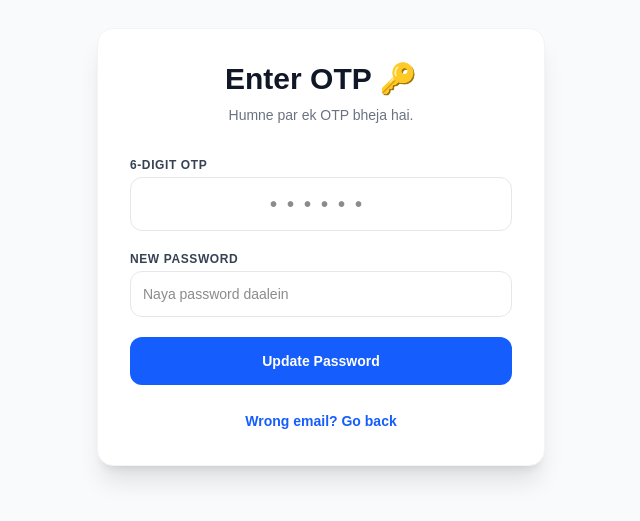
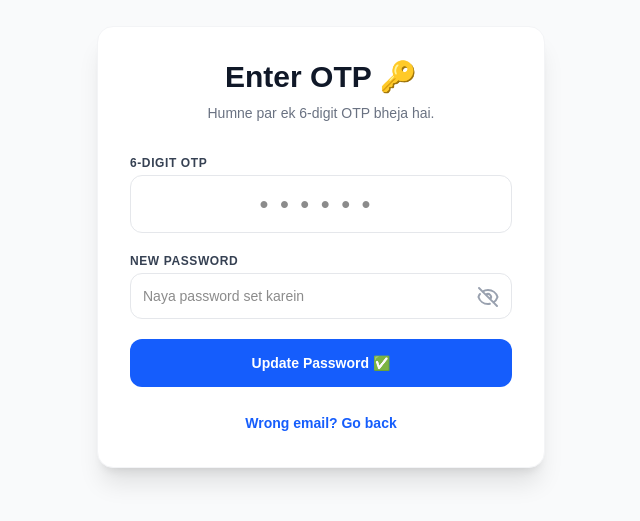
Before and after one commit to makeerp2026-gif/MAKE-ERP, a Next.js app: page /verify-reset-otp in a window 1280 px wide. Shown: the part 153-674 px from the top of the page, without its empty margins (319-959 px from the left). Built offline with nearby package versions, Linux system fonts and the light colour scheme.

Commit message:
otp FUNCATIONForget pASSWROD

```diff
--- a/package.json
+++ b/package.json
@@ -13,7 +13,8 @@
     "@supabase/supabase-js": "^2.110.0",
     "next": "16.2.10",
     "react": "19.2.4",
-    "react-dom": "19.2.4"
+    "react-dom": "19.2.4",
+    "react-hot-toast": "^2.6.0"
   },
   "devDependencies": {
     "@tailwindcss/postcss": "^4",
--- a/src/app/layout.tsx
+++ b/src/app/layout.tsx
@@ -1,5 +1,6 @@
 import type { Metadata } from "next";
 import { Geist, Geist_Mono } from "next/font/google";
+import { Toaster } from "react-hot-toast"; // 🚀 Magic Popups ke liye naya import
 import "./globals.css";
 
 const geistSans = Geist({
@@ -13,8 +14,8 @@ const geistMono = Geist_Mono({
 });
 
 export const metadata: Metadata = {
-  title: "Create Next App",
-  description: "Generated by create next app",
+  title: "MAKE ERP", // 🚀 Browser tab ka naam update kar diya
+  description: "Modern School Management System",
 };
 
 export default function RootLayout({
@@ -27,7 +28,25 @@ export default function RootLayout({
       lang="en"
       className={`${geistSans.variable} ${geistMono.variable} h-full antialiased`}
     >
-      <body className="min-h-full flex flex-col">{children}</body>
+      <body className="min-h-full flex flex-col">
+
+        {/* 🚀 Global Toaster Yahan Add Kiya Hai */}
+        <Toaster
+          position="top-center"
+          reverseOrder={false}
+          toastOptions={{
+            // Default styling for toasts
+            duration: 4000,
+            style: {
+              background: '#363636',
+              color: '#fff',
+              fontWeight: '500',
+            },
+          }}
+        />
+
+        {children}
+      </body>
     </html>
   );
 }
--- a/src/app/login/[role]/page.tsx
+++ b/src/app/login/[role]/page.tsx
@@ -1,8 +1,37 @@
+"use client" // Client component zaroori hai UI interactions (click, toast) ke liye
+
+import { useState, useEffect, Suspense } from 'react'
 import Link from 'next/link'
+import { useParams, useSearchParams } from 'next/navigation'
+import { toast } from 'react-hot-toast'
+import { loginAdmin } from '@/actions/auth' // Aapka backend login logic
 
-export default function RoleLoginPage({ params }: { params: { role: string } }) {
-  // URL se role nikal lenge
-  const role = params.role
+function LoginForm() {
+  const params = useParams()
+  const searchParams = useSearchParams()
+
+  // URL se role aur errors nikalna
+  const role = (params?.role as string) || 'master'
+  const error = searchParams?.get('error')
+  const message = searchParams?.get('message')
+
+  // 1. Password dikhane ya chupane ka switch
+  const [showPassword, setShowPassword] = useState(false)
+
+  // 2. Button par loading ghumane ka state
+  const [isLoading, setIsLoading] = useState(false)
+
+  // 3. Jab bhi URL mein error ya success message aaye, Toast dikhayein
+  useEffect(() => {
+    if (error) {
+      toast.error(error, { duration: 4000 })
+      setIsLoading(false) // Error aane par loading rokein
+    }
+    if (message) {
+      toast.success(message, { duration: 4000 })
+      setIsLoading(false)
+    }
+  }, [error, message])
 
   // Role ke hisaab se page ka title set karenge
   const getTitle = () => {
@@ -18,7 +47,6 @@ export default function RoleLoginPage({ params }: { params: { role: string } })
   }
 
   return (
-    <div className="min-h-screen flex flex-col items-center justify-center bg-gray-50">
     <div className="max-w-md w-full bg-white p-8 rounded-2xl shadow-xl border border-gray-100">
 
       {/* Dynamic Title */}
@@ -30,33 +58,53 @@ export default function RoleLoginPage({ params }: { params: { role: string } })
       </p>
 
       {/* Login Form */}
-        <form className="space-y-5">
-          <input
-            type="hidden"
-            name="role"
-            value={role}
-          /> {/* Backend ko batane ke liye ki kaun login kar raha hai */}
+      <form
+        action={loginAdmin}
+        onSubmit={() => setIsLoading(true)} // Submit dabte hi loading shuru
+        className="space-y-5"
+      >
+        <input type="hidden" name="role" value={role} />
 
         <div>
-            <label className="block text-xs font-bold text-gray-700 uppercase tracking-wider mb-1">Email ID</label>
+          <label className="block text-xs font-bold text-gray-700 uppercase tracking-wider mb-1">
+            Email ID
+          </label>
           <input
             name="email"
             type="email"
             required
-              className="w-full p-3 border border-gray-200 rounded-xl focus:ring-2 focus:ring-blue-500 outline-none text-sm"
+            className="w-full p-3 border border-gray-200 rounded-xl focus:ring-2 focus:ring-blue-500 outline-none text-sm transition-all"
+            placeholder="admin@school.com"
           />
         </div>
 
         <div>
-            <label className="block text-xs font-bold text-gray-700 uppercase tracking-wider mb-1">Password</label>
+          <label className="block text-xs font-bold text-gray-700 uppercase tracking-wider mb-1">
+            Password
+          </label>
+          <div className="relative">
             <input
               name="password"
-              type="password"
+              type={showPassword ? "text" : "password"}
               required
-              className="w-full p-3 border border-gray-200 rounded-xl focus:ring-2 focus:ring-blue-500 outline-none text-sm"
+              className="w-full p-3 pr-12 border border-gray-200 rounded-xl focus:ring-2 focus:ring-blue-500 outline-none text-sm transition-all"
+              placeholder="••••••••"
             />
 
-            {/* 🚀 Forgot Password Link */}
+            {/* 👀 EYE ICON BUTTON 👀 */}
+            <button
+              type="button"
+              onClick={() => setShowPassword(!showPassword)}
+              className="absolute right-3 top-3 text-gray-400 hover:text-gray-700 transition-colors"
+            >
+              {showPassword ? (
+                <svg className="w-6 h-6" fill="none" stroke="currentColor" viewBox="0 0 24 24"><path strokeLinecap="round" strokeLinejoin="round" strokeWidth="2" d="M15 12a3 3 0 11-6 0 3 3 0 016 0z"></path><path strokeLinecap="round" strokeLinejoin="round" strokeWidth="2" d="M2.458 12C3.732 7.943 7.523 5 12 5c4.478 0 8.268 2.943 9.542 7-1.274 4.057-5.064 7-9.542 7-4.477 0-8.268-2.943-9.542-7z"></path></svg>
+              ) : (
+                <svg className="w-6 h-6" fill="none" stroke="currentColor" viewBox="0 0 24 24"><path strokeLinecap="round" strokeLinejoin="round" strokeWidth="2" d="M13.875 18.825A10.05 10.05 0 0112 19c-4.478 0-8.268-2.943-9.542-7a9.978 9.978 0 011.563-3.029m5.858.908a3 3 0 114.243 4.243M9.878 9.878l4.242 4.242M9.88 9.88l-3.29-3.29m7.532 7.532l3.29 3.29M3 3l3.59 3.59m0 0A9.953 9.953 0 0112 5c4.478 0 8.268 2.943 9.542 7a10.025 10.025 0 01-4.132 5.411m0 0L21 21"></path></svg>
+              )}
+            </button>
+          </div>
+
           <div className="text-right mt-1">
             <Link href="/forgot-password" className="text-xs font-semibold text-blue-600 hover:underline">
               Forgot Password?
@@ -64,12 +112,28 @@ export default function RoleLoginPage({ params }: { params: { role: string } })
           </div>
         </div>
 
-          <button type="submit" className="w-full bg-blue-600 text-white p-3.5 rounded-xl font-bold text-sm hover:bg-blue-700 transition-all">
-            Login as {role}
+        {/* Dynamic Loading Button */}
+        <button
+          type="submit"
+          disabled={isLoading}
+          className={`w-full text-white p-3.5 rounded-xl font-bold text-sm transition-all shadow-sm ${
+            isLoading ? 'bg-blue-400 cursor-not-allowed' : 'bg-blue-600 hover:bg-blue-700'
+          }`}
+        >
+          {isLoading ? 'Verifying... ⏳' : `Login as ${role} 🚀`}
         </button>
       </form>
-
-      </div>
     </div>
   )
 }
+
+// Next.js mein Client Component ko Suspense mein wrap karna zaroori hai
+export default function RoleLoginPage() {
+  return (
+    <div className="min-h-screen flex flex-col items-center justify-center bg-gray-50">
+      <Suspense fallback={<div className="text-gray-500 font-semibold">Loading Page...</div>}>
+        <LoginForm />
+      </Suspense>
+    </div>
+  )
+}
--- a/src/app/verify-reset-otp/page.tsx
+++ b/src/app/verify-reset-otp/page.tsx
@@ -1,31 +1,48 @@
+"use client" // Yeh ab ek client component hai jisme buttons aur popups kaam karenge
+
 import { verifyResetOtpAndUpdate } from '@/actions/auth'
 import Link from 'next/link'
+import { useState, useEffect, Suspense } from 'react'
+import { useSearchParams } from 'next/navigation'
+import { toast } from 'react-hot-toast'
 
-export default function VerifyResetOtpPage({
-  searchParams,
-}: {
-  searchParams: { email: string; error?: string }
-}) {
+function OTPForm() {
+  const searchParams = useSearchParams()
+  const email = searchParams.get('email') || ''
+  const error = searchParams.get('error')
+
+  // 1. Password dikhane ya chupane ka switch
+  const [showPassword, setShowPassword] = useState(false)
+
+  // 2. Button par loading ghumane ka state (Blank screen rokne ke liye)
+  const [isLoading, setIsLoading] = useState(false)
+
+  // 3. Jab bhi URL mein error aaye, ek mast Toast popup dikhayein
+  useEffect(() => {
+    if (error) {
+      toast.error(error, { duration: 4000 })
+      setIsLoading(false) // Error aane par loading band kar dein
+    }
+  }, [error])
+
   return (
-    <div className="min-h-screen flex flex-col items-center justify-center bg-gray-50">
     <div className="max-w-md w-full bg-white p-8 rounded-2xl shadow-xl border border-gray-100">
 
       <h2 className="text-3xl font-black text-gray-900 text-center mb-2">
         Enter OTP 🔑
       </h2>
       <p className="text-center text-sm text-gray-500 mb-8">
-          Humne <span className="font-bold text-black">{searchParams.email}</span> par ek OTP bheja hai.
+        Humne <span className="font-bold text-black">{email}</span> par ek 6-digit OTP bheja hai.
       </p>
 
-        {searchParams?.error && (
-          <div className="mb-4 p-3 bg-red-50 text-red-600 text-sm rounded-lg font-medium text-center">
-            {searchParams.error}
-          </div>
-        )}
-
-        <form action={verifyResetOtpAndUpdate} className="space-y-5">
-          {/* Email ko hidden input mein bhej rahe hain taaki backend ko pata rahe kiska OTP hai */}
-          <input type="hidden" name="email" value={searchParams.email} />
+      {/* Form Submit hone par setIsLoading(true) ho jayega jisse loading shuru hogi */}
+      <form
+        action={verifyResetOtpAndUpdate}
+        onSubmit={() => setIsLoading(true)}
+        className="space-y-5"
+      >
+        {/* Backend ke liye hidden email */}
+        <input type="hidden" name="email" value={email} />
 
         <div>
           <label className="block text-xs font-bold text-gray-700 uppercase tracking-wider mb-1">
@@ -36,7 +53,7 @@ export default function VerifyResetOtpPage({
             type="text"
             maxLength={6}
             required
-              className="w-full p-3 border border-gray-200 rounded-xl focus:ring-2 focus:ring-blue-500 outline-none text-sm text-center tracking-[0.5em] font-bold text-xl"
+            className="w-full p-3 border border-gray-200 rounded-xl focus:ring-2 focus:ring-blue-500 outline-none text-center tracking-[0.5em] font-bold text-2xl"
             placeholder="••••••"
           />
         </div>
@@ -45,17 +62,42 @@ export default function VerifyResetOtpPage({
           <label className="block text-xs font-bold text-gray-700 uppercase tracking-wider mb-1">
             New Password
           </label>
+          <div className="relative">
+            {/* Input type change hoga showPassword ke hisaab se */}
             <input
               name="newPassword"
-              type="password"
+              type={showPassword ? "text" : "password"}
               required
-              className="w-full p-3 border border-gray-200 rounded-xl focus:ring-2 focus:ring-blue-500 outline-none text-sm"
-              placeholder="Naya password daalein"
+              className="w-full p-3 pr-12 border border-gray-200 rounded-xl focus:ring-2 focus:ring-blue-500 outline-none text-sm"
+              placeholder="Naya password set karein"
             />
+
+            {/* 👀 EYE ICON BUTTON 👀 */}
+            <button
+              type="button"
+              onClick={() => setShowPassword(!showPassword)}
+              className="absolute right-3 top-3 text-gray-400 hover:text-gray-700 transition-colors"
+            >
+              {showPassword ? (
+                // Aankh khuli hui (Eye Open)
+                <svg className="w-6 h-6" fill="none" stroke="currentColor" viewBox="0 0 24 24"><path strokeLinecap="round" strokeLinejoin="round" strokeWidth="2" d="M15 12a3 3 0 11-6 0 3 3 0 016 0z"></path><path strokeLinecap="round" strokeLinejoin="round" strokeWidth="2" d="M2.458 12C3.732 7.943 7.523 5 12 5c4.478 0 8.268 2.943 9.542 7-1.274 4.057-5.064 7-9.542 7-4.477 0-8.268-2.943-9.542-7z"></path></svg>
+              ) : (
+                // Aankh band (Eye Closed)
+                <svg className="w-6 h-6" fill="none" stroke="currentColor" viewBox="0 0 24 24"><path strokeLinecap="round" strokeLinejoin="round" strokeWidth="2" d="M13.875 18.825A10.05 10.05 0 0112 19c-4.478 0-8.268-2.943-9.542-7a9.978 9.978 0 011.563-3.029m5.858.908a3 3 0 114.243 4.243M9.878 9.878l4.242 4.242M9.88 9.88l-3.29-3.29m7.532 7.532l3.29 3.29M3 3l3.59 3.59m0 0A9.953 9.953 0 0112 5c4.478 0 8.268 2.943 9.542 7a10.025 10.025 0 01-4.132 5.411m0 0L21 21"></path></svg>
+              )}
+            </button>
+          </div>
         </div>
 
-          <button type="submit" className="w-full bg-blue-600 text-white p-3.5 rounded-xl font-bold text-sm hover:bg-blue-700 transition-all">
-            Update Password
+        {/* Dynamic Loading Button */}
+        <button
+          type="submit"
+          disabled={isLoading}
+          className={`w-full text-white p-3.5 rounded-xl font-bold text-sm transition-all ${
+            isLoading ? 'bg-blue-400 cursor-not-allowed' : 'bg-blue-600 hover:bg-blue-700'
+          }`}
+        >
+          {isLoading ? 'Updating Password... ⏳' : 'Update Password ✅'}
         </button>
       </form>
 
@@ -66,6 +108,16 @@ export default function VerifyResetOtpPage({
       </div>
 
     </div>
+  )
+}
+
+// Next.js mein Client Component ko Suspense mein wrap karna zaroori hota hai jab searchParams use karein
+export default function VerifyResetOtpPage() {
+  return (
+    <div className="min-h-screen flex flex-col items-center justify-center bg-gray-50">
+      <Suspense fallback={<div className="text-gray-500 font-semibold">Loading Page...</div>}>
+        <OTPForm />
+      </Suspense>
     </div>
   )
 }
```
Also changed, not shown: 1 other file (tests, documents, lock files or other folders). Lines whose indentation alone changed are shown as unchanged.
